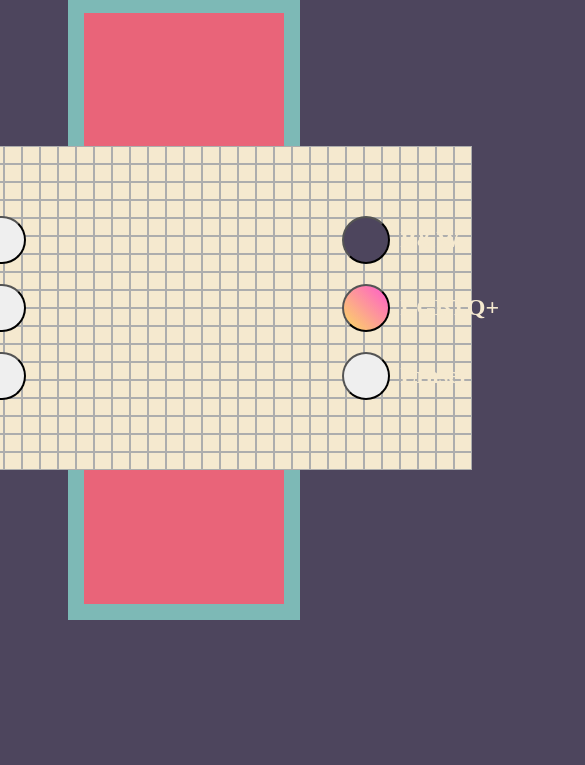
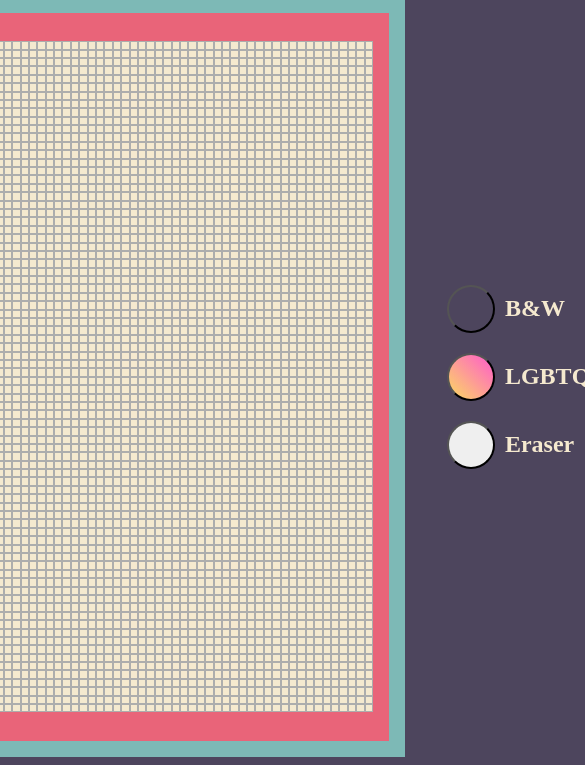
Before and after one commit to darshanCommits/Etch-A-Sketch, a website: page index.html in a window 390 px wide. Shown: the part 115-880 px from the top of the page, 585 px wide, since content can reach past the window. Before the commit the page ends 844 px from the top, so only its background shows below. Drawn offline with Linux system fonts and the light colour scheme; a web font is replaced by a local one.

Commit message:
alot more responsive

```diff
--- a/app.js
+++ b/app.js
@@ -1,16 +1,27 @@
 const container = document.querySelector("#board");
+const phone = window.matchMedia("only screen and (max-width : 600px)");
+
 let div, row, col;
-col = 16*2; //32
-row = 9*2;  //18
+let density = 5;
+
+let pixels = {
+  "1": 1,
+  "2": 0.8,
+  "3": 0.5
+ }
+ console.log(Object.keys(pixels).find(k => pixels[k] == 0.8));
+ console.log(pixels["2"]);
+
+col = phone.matches ? 9 * density : 16 * density; //18 for phone else 32
+row = phone.matches ? 16 * density : 9 * density; //32 for phone else 18
 
 for (let i = 1; i <= row * col; i++) {
   div = document.createElement("div");
 
-  div.style.width = "1rem";
-  div.style.height = "1rem";
+  div.style.width = ".4rem";
+  div.style.height = ".4rem";
 
   div.style.backgroundColor = "#F5E9CF";
-
 
   container.appendChild(div);
 }
--- a/styles.css
+++ b/styles.css
@@ -3,13 +3,13 @@
 body {
   font-size: 1.3rem;
   font-family: "spline sans mono";
-  margin:0 ;
-    padding: 0.5rem;
+  margin: 0;
+  padding: 0.5rem;
   flex-direction: column;
   display: flex;
   justify-content: center;
   align-items: center;
-  /* overflow: hidden; */
+  overflow: scroll;
   background-color: #4d455d;
   color: #f5e9cf;
 }
@@ -24,25 +24,24 @@ body {
   justify-content: center;
   align-items: center;
   aspect-ratio: 16/9;
-  height: 70dvh;
-  /* width: 80dvw; */
   border: 1rem solid #7db9b6;
   background-color: #e96479;
 }
 
-@media only screen and (max-width: 600px) {
-  body {
+@media only screen and (orientation: portrait) {
+
+  #device {
+
+    aspect-ratio: 9/16;
+    flex-direction: row;
 
   }
-  #device {
-    width: 200px;
-    aspect-ratio: 9/16;
-  }
+
 }
 
 .container {
   display: grid;
-  /* grid-template-columns: repeat(32, 1fr); */
+  padding: 1rem;
 }
 
 .container div {
```
Also changed, not shown: index.html (+2 -0 lines), todo.md (added, +2 -0 lines).
